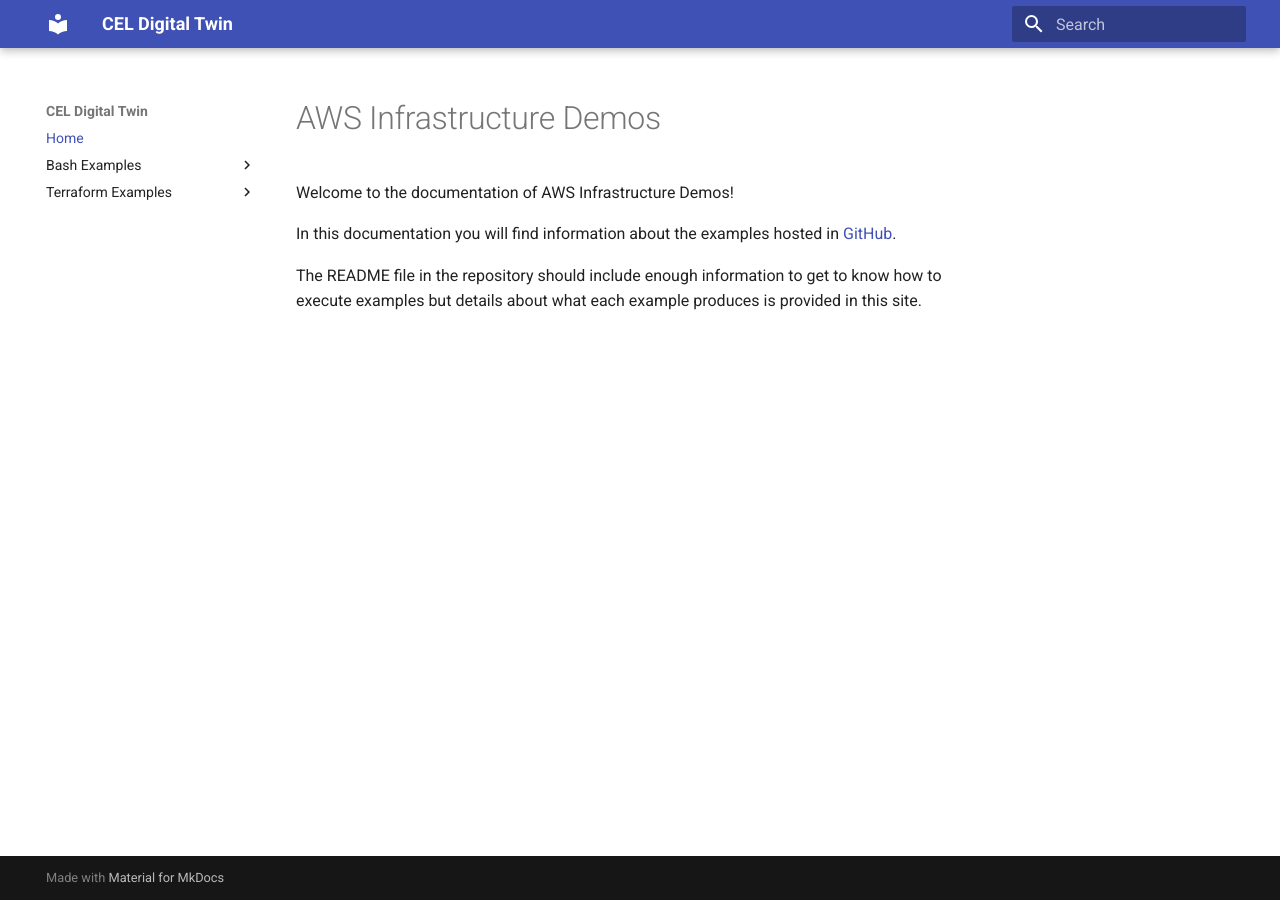
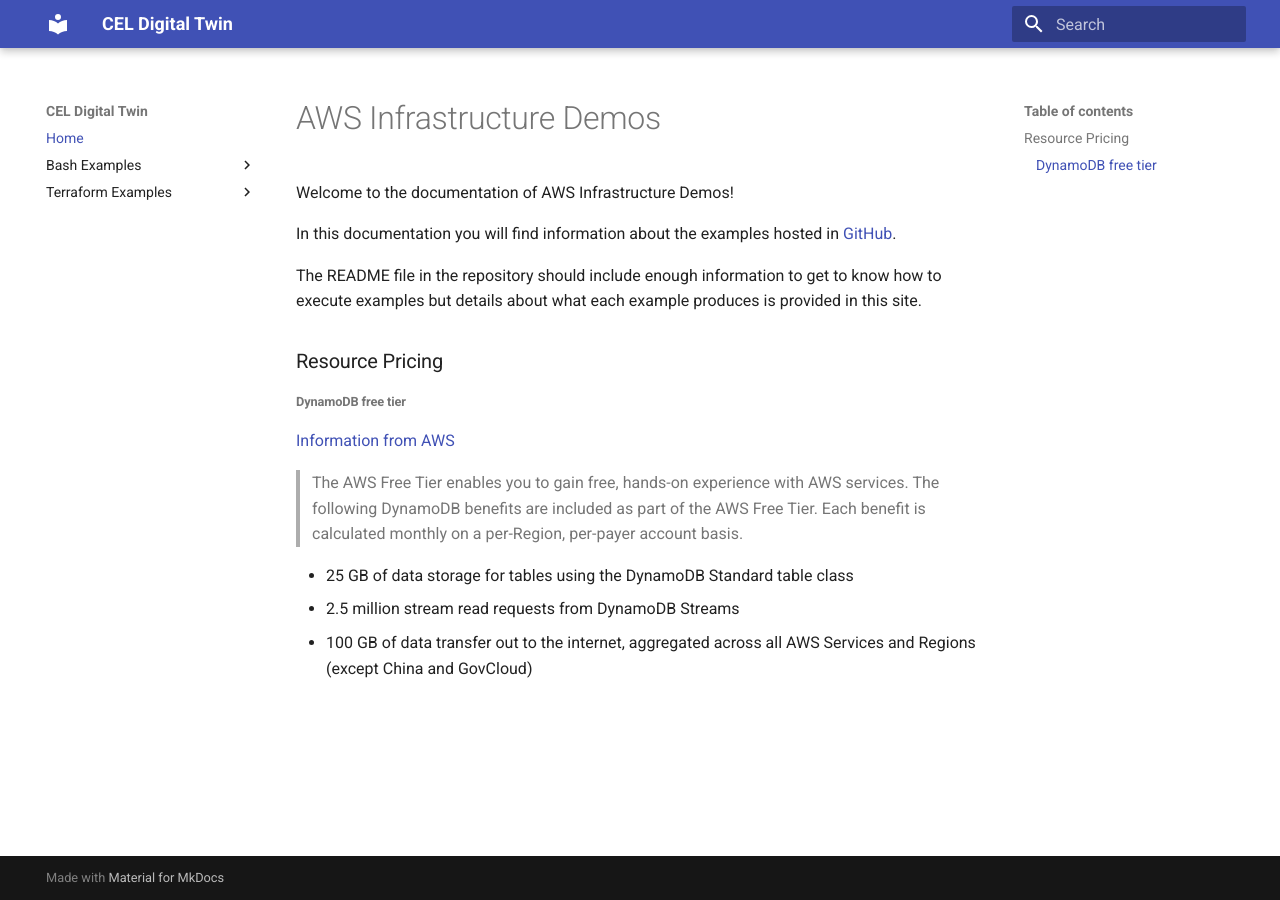
Before and after one commit to brunocastroibarburu94/demos-infra-aws, an MkDocs documentation site: the page built from src_docs/index.md, in a window 1280 px wide. Built offline with MkDocs 1.6.1 and Material for MkDocs 9.7.7, drawn with Linux system fonts in a browser that asks for light colours.

Commit message:
example 01

```diff
--- a/src_docs/index.md
+++ b/src_docs/index.md
@@ -6,3 +6,13 @@ In this documentation you will find information about the examples hosted in [Gi
 
 
 The README file in the repository should include enough information to get to know how to execute examples but details about what each example produces is provided in this site.<br>
+
+### Resource Pricing ###
+
+###### DynamoDB free tier #####
+[Information from AWS](https://aws.amazon.com/dynamodb/pricing/on-demand/)<br>
+> The AWS Free Tier enables you to gain free, hands-on experience with AWS services. The following DynamoDB benefits are included as part of the AWS Free Tier. Each benefit is calculated monthly on a per-Region, per-payer account basis.<br>
+
+- 25 GB of data storage for tables using the DynamoDB Standard table class
+- 2.5 million stream read requests from DynamoDB Streams
+- 100 GB of data transfer out to the internet, aggregated across all AWS Services and Regions (except China and GovCloud)
```
Also changed, not shown: README.md (+4 -3 lines), site/index.html, site/search/search_index.json, site/sitemap.xml, 8 other files.
